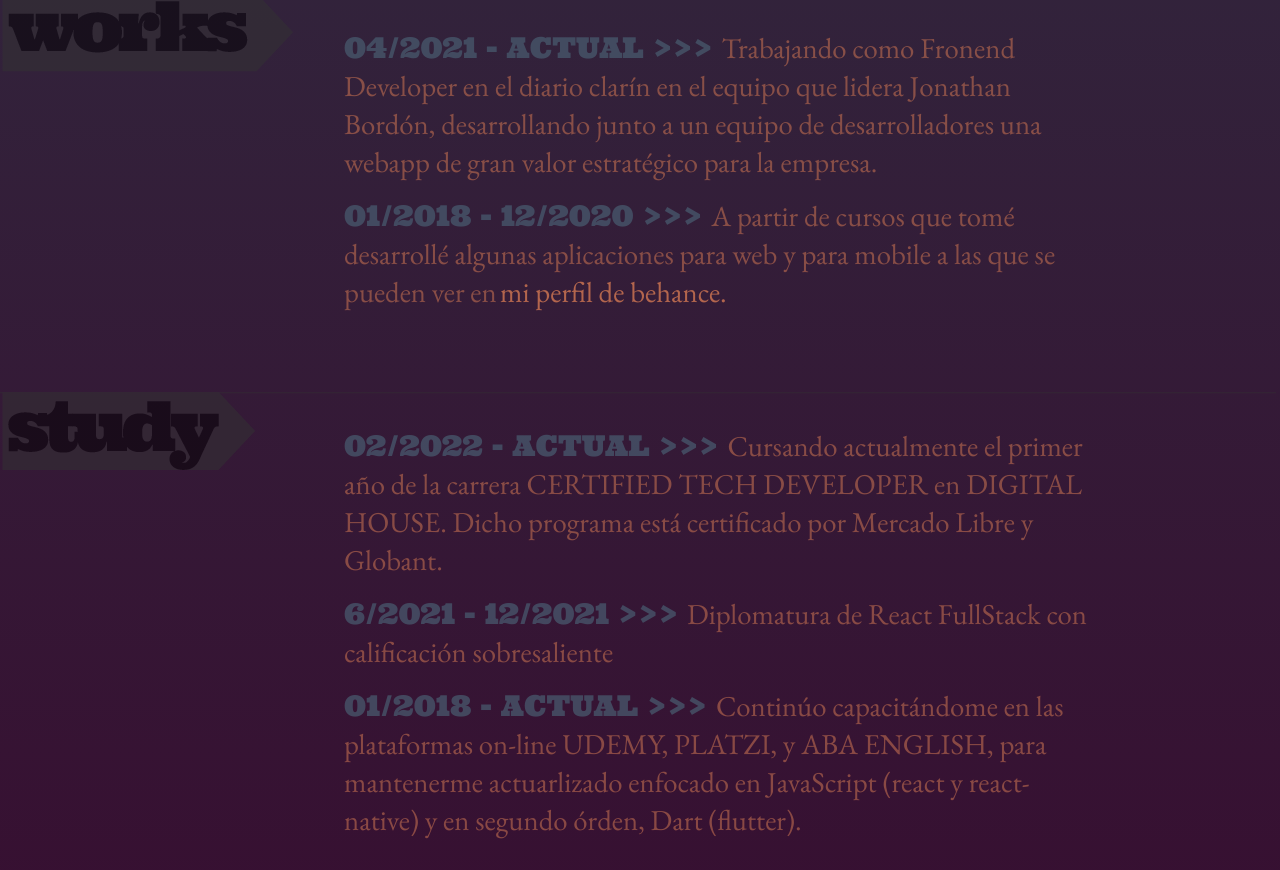
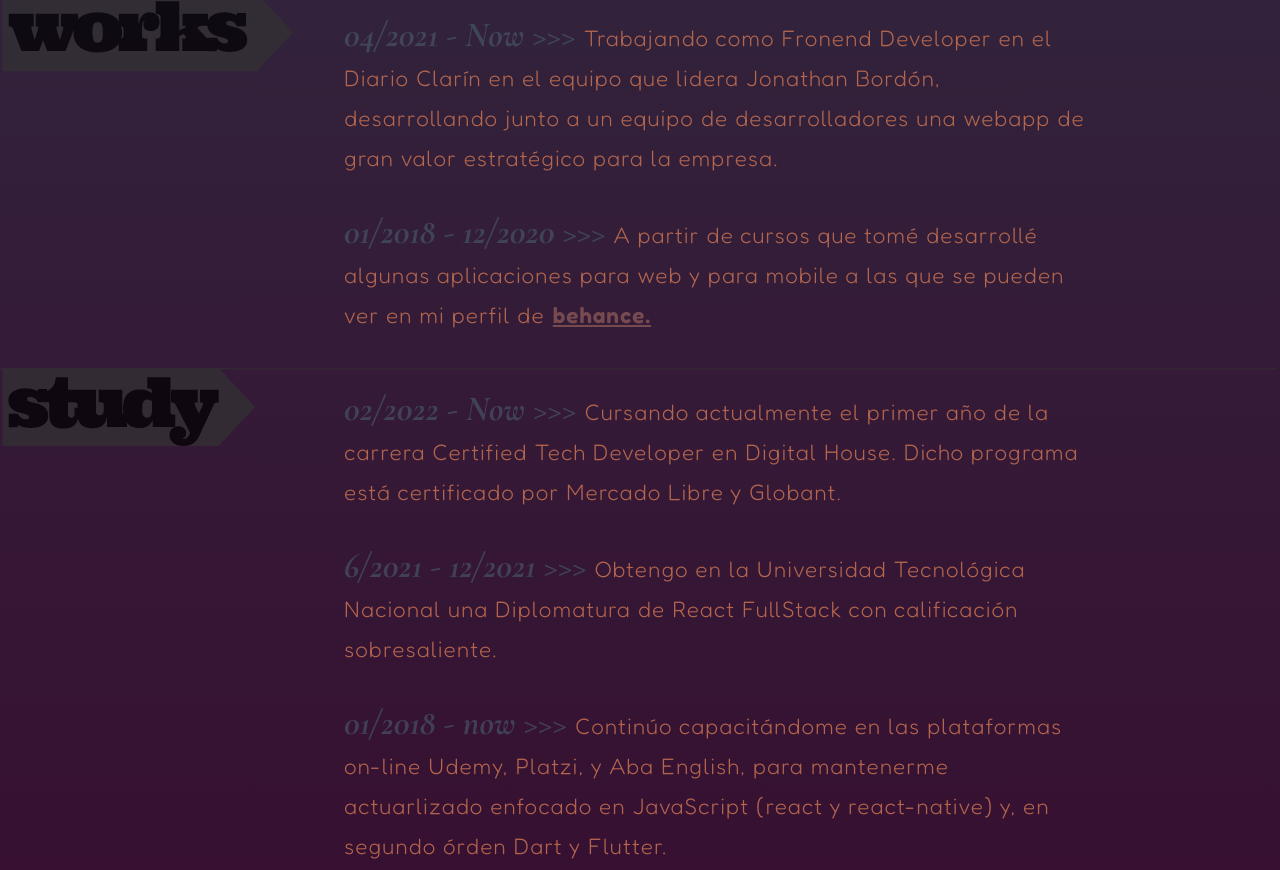
Before and after one commit to ferpmdev/ferpmdev.github.io, a plain HTML site: page index.html in a window 1280 px wide. Shown: the part 1130-2000 px from the top of the page. Drawn offline with nearby package versions, Linux system fonts and the light colour scheme.

Commit message:
ajustes de redaccion y estilos tipograficos

```diff
--- a/css/styles.css
+++ b/css/styles.css
@@ -41,7 +41,7 @@ body {
 .text-intro {
   margin: 2rem 6rem 2rem 3.5rem;
   font-size: 3.4rem;
-  opacity: 0.7;
+  opacity: 0.9;
   display: inline;
   color: #c16e50;
   line-height: 4rem;
@@ -60,9 +60,15 @@ body {
 
 .text-main {
   display: inline;
-  font-size: 1.8rem;
-  opacity: 0.6;
+  font-size: 1.4rem;
+  opacity: 0.9;
   color: #c16e50;
+  font-family: "Fredoka", sans-serif;
+  font-weight: 300;
+  line-height: 2.5rem;
+  margin-bottom: 9rem;
+  letter-spacing: 1px;
+  word-wrap: normal;
 }
 
 .text-nav:hover {
@@ -76,36 +82,48 @@ nav ul li {
 
 .section ul {
   list-style-type: none;
+  margin-top: -4rem;
 }
 
 .section ul li {
   color: #58b19f;
-  margin: -4rem 12rem 5rem 19rem;
+  margin: 0 12rem 2rem 19rem;
 }
 
 .section ul li span {
   /* color: black; */
   color: #495d71;
-  opacity: 0.7;
-  font-size: 1.8rem;
-  font-family: "Ultra", serif;
+  opacity: 0.6;
+  font-size: 2.2rem;
+  /* font-family: "Fredoka", sans-serif; */
+  font-family: "Cormorant Garamond", serif;
+  font-weight: 700;
+  font-style: italic;
   margin: 0;
+  /* letter-spacing: -1px; */
 }
 
 .section img {
-  opacity: 0.5;
+  opacity: 0.7;
 }
-
+/*
 footer .section img {
   opacity: 0.7;
-}
+} */
 
 .main-a {
-  color: #c16e50;
+  color: #dc9075;
   text-decoration: none;
   opacity: 0.9;
   display: inline;
   font-size: 1.8rem;
+  font-family: "Fredoka", sans-serif;
+  font-weight: 600;
+  font-size: 1.4rem;
+  text-decoration: underline;
+  margin-left: 5px;
+  letter-spacing: 1px;
+  opacity: 0.4;
 }
 
 .main-a:hover {
--- a/index.html
+++ b/index.html
@@ -4,24 +4,17 @@
     <meta charset="UTF-8" />
     <meta http-equiv="X-UA-Compatible" content="IE=edge" />
     <meta name="viewport" content="width=device-width, initial-scale=1.0" />
-    <title>Document</title>
+    <title>ferPM CV</title>
     <link rel="stylesheet" href="./css/styles.css" />
-    <link rel="preconnect" href="https://fonts.googleapis.com" />
-    <link rel="preconnect" href="https://fonts.gstatic.com" crossorigin />
-    <link rel="preconnect" href="https://fonts.googleapis.com" />
-    <link rel="preconnect" href="https://fonts.gstatic.com" crossorigin />
-    <link rel="preconnect" href="https://fonts.googleapis.com" />
-    <link rel="preconnect" href="https://fonts.gstatic.com" crossorigin />
-    <link
-      href="https://fonts.googleapis.com/css2?family=Cormorant+Garamond:ital,wght@0,300;0,400;0,500;0,600;0,700;1,300;1,400;1,500;1,600;1,700&family=EB+Garamond:ital,wght@0,400;0,500;0,600;0,700;0,800;1,400;1,500;1,600;1,700;1,800&family=Ultra&display=swap"
-      rel="stylesheet"
-    />
+    <link rel="preconnect" href="https://fonts.googleapis.com">
+<link rel="preconnect" href="https://fonts.gstatic.com" crossorigin>
+<link href="https://fonts.googleapis.com/css2?family=Cormorant+Garamond:ital,wght@0,300;0,400;0,500;0,600;0,700;1,300;1,400;1,500;1,600;1,700&family=EB+Garamond:ital,wght@0,400;0,500;0,600;0,700;0,800;1,400;1,500;1,600;1,700;1,800&family=Fredoka:wght@300;600&family=Ultra&display=swap" rel="stylesheet">
   </head>
   <body>
     <a name="#top"></a>
     <header class="encabezado-home">
       <a class="arrow-top" href="#top">
-          <img src="./images/arrowUp.svg" alt="ir arriba"></img>
+          <img src="./images/arrowUp.svg" alt="ir arriba" class="arrow-top-img" ></img>
         </a>
       <img src="./images/header.png" class="header-img" alt="Fernando Pioli Martínez" />
     </header>
@@ -45,8 +38,7 @@
         </nav>
       </aside>
       <p class="text-intro">
-        Web and Mobile development with React and React-Native. I like so much work with Flutter for mobile too. <br />
-        My past as a designer makes me very attentive to the requirements of the design area. I see design and programming as valuable tools that associated,
+        Web and Mobile development with React and React-Native. I enjoy also so much working with Flutter for mobile. My past as a designer makes me very attentive to the requirements of the design area. I see design and programming as valuable tools that associated,
         help to change the world.
       </p>
     </div>
@@ -56,16 +48,15 @@
         <img src="./images/works.png" alt="works" />
         <ul>
           <li>
-            <span> 04/2021 - ACTUAL >>> </span>
+            <span> 04/2021 - Now >>> </span>
             <p class="text-main">
-              Trabajando como Fronend Developer en el diario clarín en el equipo que lidera Jonathan Bordón, desarrollando junto a un equipo de desarrolladores
-              una webapp de gran valor estratégico para la empresa.
+              Trabajando como Fronend Developer en el Diario Clarín en el equipo que lidera Jonathan Bordón, desarrollando junto a un equipo de desarrolladores una webapp de gran valor estratégico para la empresa.
             </p>
           </li>
           <li>
             <span> 01/2018 - 12/2020 >>> </span>
-            <p class="text-main">A partir de cursos que tomé desarrollé algunas aplicaciones para web y para mobile a las que se pueden ver en</p>
-            <a class="main-a" href="https://www.behance.net/fernandopioli">mi perfil de behance.</a>
+            <p class="text-main">A partir de cursos que tomé desarrollé algunas aplicaciones para web y para mobile a las que se pueden ver en mi perfil de</p>
+            <a class="main-a" href="https://www.behance.net/fernandopioli">behance.</a>
           </li>
         </ul>
       </section>
@@ -74,21 +65,20 @@
         <img src="./images/study.png" alt="studies" />
         <ul>
           <li>
-            <span> 02/2022 - ACTUAL >>> </span>
+            <span> 02/2022 - Now >>> </span>
             <p class="text-main">
-              Cursando actualmente el primer año de la carrera CERTIFIED TECH DEVELOPER en DIGITAL HOUSE. Dicho programa está certificado por Mercado Libre y
+              Cursando actualmente el primer año de la carrera Certified Tech Developer en Digital House. Dicho programa está certificado por Mercado Libre y
               Globant.
             </p>
           </li>
           <li>
             <span> 6/2021 - 12/2021 >>> </span>
-            <p class="text-main">Diplomatura de React FullStack con calificación sobresaliente</p>
+            <p class="text-main">Obtengo en la Universidad Tecnológica Nacional una Diplomatura de React FullStack con calificación sobresaliente.</p>
           </li>
           <li>
-            <span> 01/2018 - ACTUAL >>> </span>
+            <span> 01/2018 - now >>> </span>
             <p class="text-main">
-              Continúo capacitándome en las plataformas on-line UDEMY, PLATZI, y ABA ENGLISH, para mantenerme actuarlizado enfocado en JavaScript (react y
-              react-native) y en segundo órden, Dart (flutter).
+              Continúo capacitándome en las plataformas on-line Udemy, Platzi, y Aba English, para mantenerme actuarlizado enfocado en JavaScript (react y react-native) y, en segundo órden Dart y Flutter.
             </p>
           </li>
         </ul>
```
